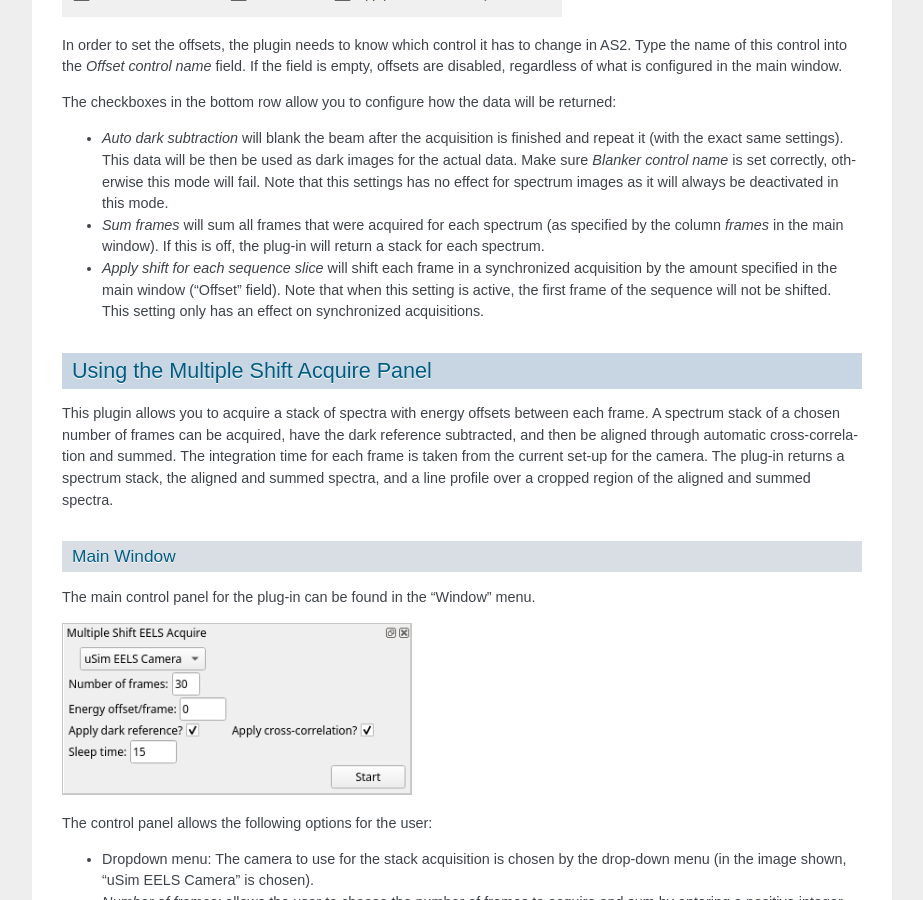
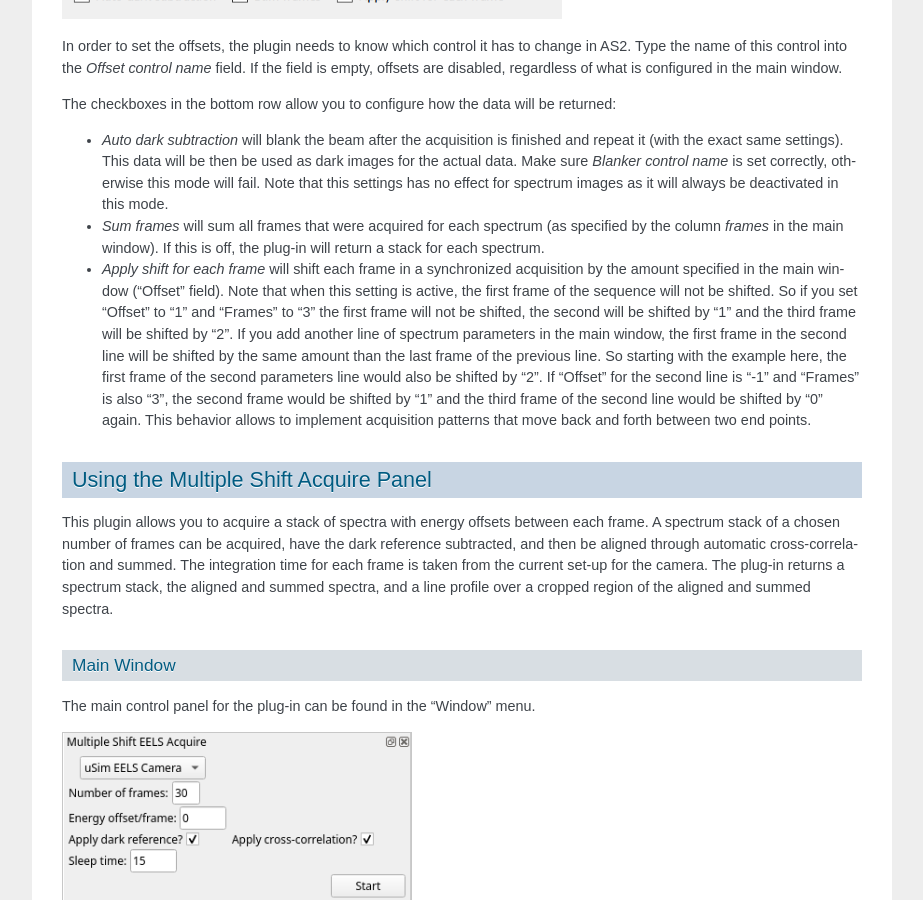
Before and after one commit to nion-software/nionswift-instrumentation-kit, a Sphinx documentation site: the page built from docs/userguide.rst, in a window 1280 px wide and 900 px high, scrolled down 3549 px. Shown: the whole window, without its empty margins (198-1121 px from the left). Built offline with Sphinx 7.4.7, drawn with Linux system fonts in a browser that asks for light colours.

Commit message:
Fix abort. Update docs. Update CHANGES.rst.

```diff
--- a/CHANGES.rst
+++ b/CHANGES.rst
@@ -1,5 +1,10 @@
 Changelog (nionswift-instrumentation)
 =====================================
+
+0.19.6 (UNRELEASED)
+-------------------
+- Add virtual detector option to MultiAcquire.
+- Add option to apply shift for each frame in MultiAcquire.
 
 0.19.5 (2021-04-12)
 -------------------
--- a/docs/userguide.rst
+++ b/docs/userguide.rst
@@ -113,8 +113,12 @@ The checkboxes in the bottom row allow you to configure how the data will be ret
 - *Auto dark subtraction* will blank the beam after the acquisition is finished and repeat it (with the exact same settings). This data will be then be used as dark images for the actual data.
   Make sure *Blanker control name* is set correctly, otherwise this mode will fail. Note that this settings has no effect for spectrum images as it will always be deactivated in this mode.
 - *Sum frames* will sum all frames that were acquired for each spectrum (as specified by the column *frames* in the main window). If this is off, the plug-in will return a stack for each spectrum.
-- *Apply shift for each sequence slice* will shift each frame in a synchronized acquisition by the amount specified in the main window ("Offset" field). Note that when this setting is active,
-  the first frame of the sequence will not be shifted. This setting only has an effect on synchronized acquisitions.
+- *Apply shift for each frame* will shift each frame in a synchronized acquisition by the amount specified in the main window ("Offset" field). Note that when this setting is active,
+  the first frame of the sequence will not be shifted. So if you set "Offset" to "1" and "Frames" to "3" the first frame will not be shifted, the second will be shifted by "1" and the
+  third frame will be shifted by "2". If you add another line of spectrum parameters in the main window, the first frame in the second line will be shifted by the same amount than the
+  last frame of the previous line. So starting with the example here, the first frame of the second parameters line would also be shifted by "2". If "Offset" for the second line is
+  "-1" and "Frames" is also "3", the second frame would be shifted by "1" and the third frame of the second line would be shifted by "0" again. This behavior allows to implement
+  acquisition patterns that move back and forth between two end points.
 
 .. _multiple-shift-acquire-panel:
 
```
Also changed, not shown: docs/resources/multi_acquire_settings_window.png, 1 other file.
